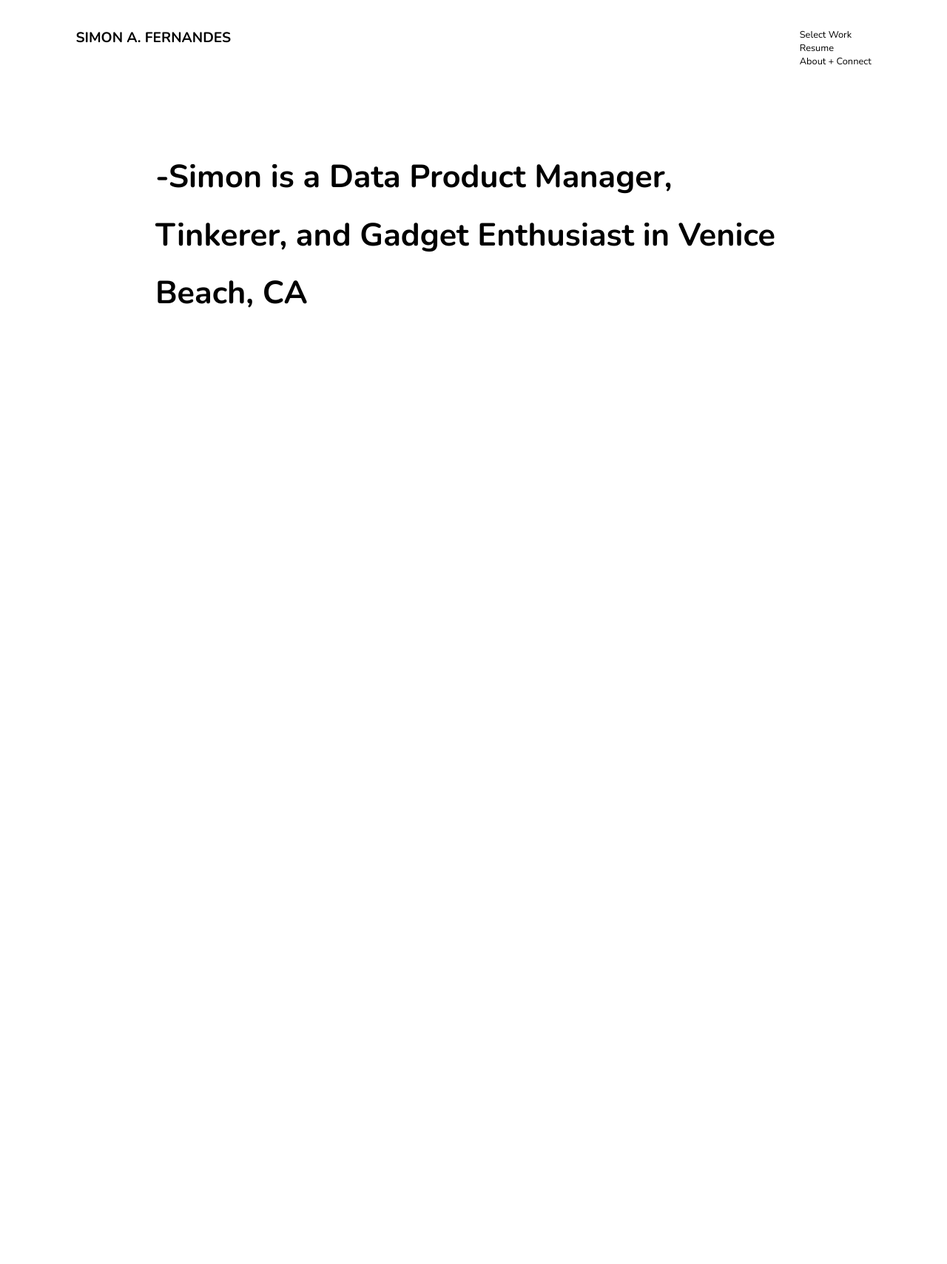
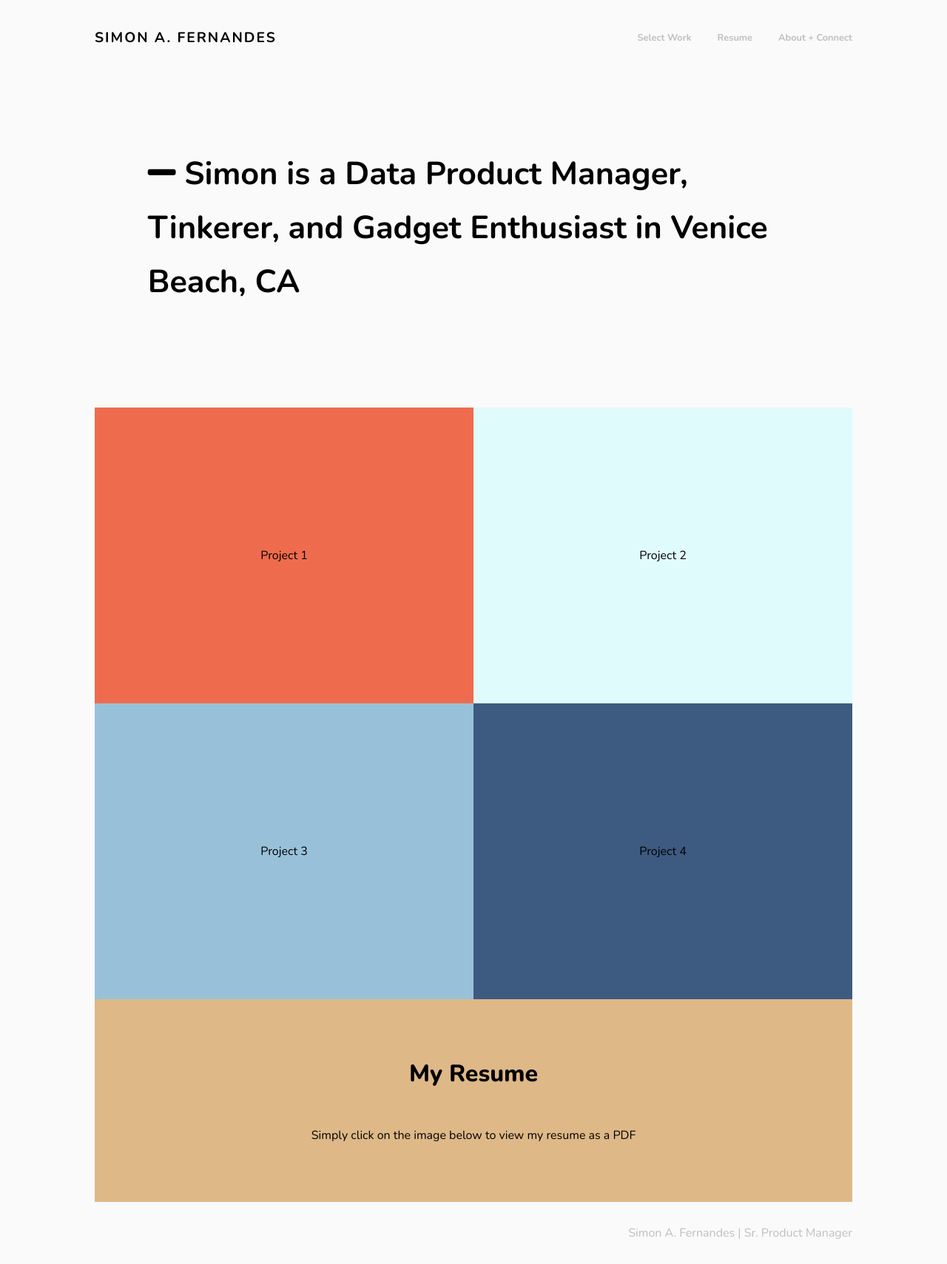
Before and after one commit to vchacin/Marketing-cv, a plain HTML site: page index.html in a window 1280 px wide. Shown: the whole page at 74% size. Before the commit the page ends 800 px from the top, so only its background shows below. Drawn offline with nearby package versions, Linux system fonts and the light colour scheme.

Commit message:
-sections -styles -to do: contact, about, add CV, add project content

```diff
--- a/assets/css/styles.css
+++ b/assets/css/styles.css
@@ -8,11 +8,16 @@ html{
 
 body{
     height: 1vh;
-    padding: 3% 8%;
+    padding: 3% 10%;
+    background-color: #FAFAFA;
 }
 
 header{
     height: auto;
+}
+
+a {
+    text-decoration: none;
 }
 
 nav{
@@ -25,18 +30,131 @@ nav h1{
     font-size: 1.2rem;
     font-weight: 4600;
     text-transform: uppercase;
+    letter-spacing: 2px;
 }
 
-ul{
+nav h1 a {
+    color: #000;
+}
+
+nav ul{
     list-style: none;
     font-size: .8rem;
+    display: flex;
+    align-items: center;
 }
 
-main div{
+nav ul li{
+    margin-left: 35px;
+    font-weight: 700;
+}
+
+nav ul li a {
+    color: rgb(191, 191, 191);
+}
+
+nav ul li a:hover {
+    color: rgb(36, 36, 36);
+}
+
+main div.section{
+    display: flex;
+    justify-content: center;
+}
+
+main div.section h3{
+    font-size: 2rem;
+    font-weight: 800;
+    padding: 0 20% 5%;
+    text-align: center;
+}
+
+main div#home{
+    font-size: 1.8rem;
+    line-height: 1.7;
+    padding: 13% 7%;
+}
+
+main div#work{
+    flex-wrap: wrap;
+    height: auto;
+    width: 100%;
+}
+
+main div#work .work-item{
     display: flex;
     justify-content: center;
     align-items: center;
-    font-size: 1.8rem;
-    padding: 10%;
-    line-height: 1.82;
+    color: #000;
+    width: 50%;
+    height: 400px;
 }
+
+main div#work .project1{
+    background-color: #EE6C4D;
+}
+
+main div#work .project2{
+    background-color: #E0FBFC;
+}
+
+main div#work .project3{
+    background-color: #98C1D9;
+}
+
+main div#work .project4{
+    background-color: #3D5A80;
+}
+
+main div#resume{
+    padding: 13% 0;
+    height: 1vh;
+    background-color: burlywood;
+    flex-direction: column;
+    text-align: center;
+}
+
+main div#about{
+    padding: 13% 0;
+    width: 100%;
+    height: auto;
+    border: 1px red solid;
+    display: flex;
+    flex-wrap: wrap;
+}
+
+main div#about .about-item h4 {
+    font-size: 1.5rem;
+    padding: 0 0 7%;
+    text-align: center;
+}
+
+main div#about .about-item p {
+    line-height: 1.8;
+    color: rgb(191, 191, 191);
+}
+
+main div#about .item-l{
+    width: 100%;
+    height: 100px;
+    border: 1px red solid;
+}
+
+main div#about .item-c{
+    background-color: rgb(55, 0, 255);
+    border: 1px red solid;
+    width: 40%;
+    height: 750px;
+    padding: 0 8%;
+}
+
+footer{
+    display: flex;
+    justify-content: flex-end;
+    align-items: center;
+    padding: 3% 0;
+}
+
+footer a{
+    color: rgb(191, 191, 191);
+}
--- a/index.html
+++ b/index.html
@@ -5,6 +5,7 @@
     <meta http-equiv="X-UA-Compatible" content="IE=edge">
     <meta name="viewport" content="width=device-width, initial-scale=1.0">
     <link rel="icon" href="assets/img/favicon.ico" type="image/x-icon">
+    <link rel="stylesheet" href="https://cdnjs.cloudflare.com/ajax/libs/font-awesome/5.15.3/css/all.min.css" integrity="sha512-iBBXm8fW90+nuLcSKlbmrPcLa0OT92xO1BIsZ+ywDWZCvqsWgccV3gFoRBv0z+8dLJgyAHIhR35VZc2oM/gI1w==" crossorigin="anonymous" referrerpolicy="no-referrer" />
     <link rel="preconnect" href="https://fonts.gstatic.com">
     <link href="https://fonts.googleapis.com/css2?family=Nunito:wght@200;300;400;600;700;800;900&display=swap" rel="stylesheet">
     <link rel="stylesheet" href="assets/css/styles.css">
@@ -13,21 +14,70 @@
 <body>
     <header>
         <nav>
-            <h1>Simon A. Fernandes</h1>
+            <h1>
+                <a href="#home">Simon A. Fernandes</a>
+            </h1>
             <ul>
-                <li>Select Work</li>
-                <li>Resume</li>
-                <li>About + Connect</li>
+                <li><a href="home">Select Work</a></li>
+                <li><a href="#resume">Resume</a></li>
+                <li><a href="#about">About + Connect</a></li>
             </ul>
         </nav>
     </header>
     <main>
-        <div>
-            <h2>-Simon is a Data Product Manager, Tinkerer, and Gadget Enthusiast in Venice Beach, CA</h2>
+        <div id="home" class="section">
+            <h2><i class="fas fa-minus"></i> Simon is a Data Product Manager, Tinkerer, and Gadget Enthusiast in Venice Beach, CA</h2>
         </div>
+        <div id="work" class="section">
+            <div class="work-item project1">
+                <p>Project 1</p>
+            </div>
+            <div class="work-item project2">
+                <p>Project 2</p>
+            </div>
+            <div class="work-item project3">
+                <p>Project 3</p>
+            </div>
+            <div class="work-item project4">
+                <p>Project 4</p>
+            </div>
+        </div>
+        <div id="resume" class="section">
+            <h3>My Resume</h3>
+            <p>Simply click on the image below to view my resume as a PDF</p>
+        </div>
+        <!-- <div id="about" class="section">
+            <div class="about-item item-l">
+                <h3>Senior Product Manager & Analytically Focused</h3>
+            </div>
+            <div class="about-item item-c">
+                <h4>About Simon</h4>
+                <p>At the end of the day, my goal is to view the product and its features from the eyes of the user and to create an optimized experience that eases pain points and brings joy.</p><br>
+                <p>As a former Web Engineer turned Product Manager, I understand what it means to build products that are high-quality, cohesive, and scalable. I have built awareness for the small details, which is helpful for working through requirements, visualizations, models, and prototypes with cross-functional team members. I feel at ease working with data scientists, engineers, creatives & other business-oriented individuals. I can appropriately approach problem-solving and actively maintain a holistic viewpoint through various phases.</p><br>
+                <p>I have multiple years of experience in a wide range of disciplines including entrepreneurship, engineering, data, analytics, internet marketing, conversion optimization, and UX. These experiences have given me unique insights into the product lifecycle and has allowed me to think through the entire customer journey while challenging our own assumptions.</p>
+            </div>
+            <div class="about-item item-c">
+            </div>
+            <div class="about-item item-c">
+
+            </div>
+            <div class="about-item item-c">
+
+            </div>
+            <div class="about-item item-l">
+                <h3>Let's Connect</h3>
+                <div class="">
+                    <i class="fab fa-instagram"><a href=""></a></i>
+                    <i class="fab fa-linkedin-in"><a href=""></a></i>
+                    <i class="fab fa-twitter"><a href=""></a></i>
+                </div>
+            </div>
+        </div> -->
     </main>
     <footer>
-
+            <p>
+                <a href="#home">Simon A. Fernandes | Sr. Product Manager</a>
+            </p>
     </footer>
 </body>
 </html>
```
